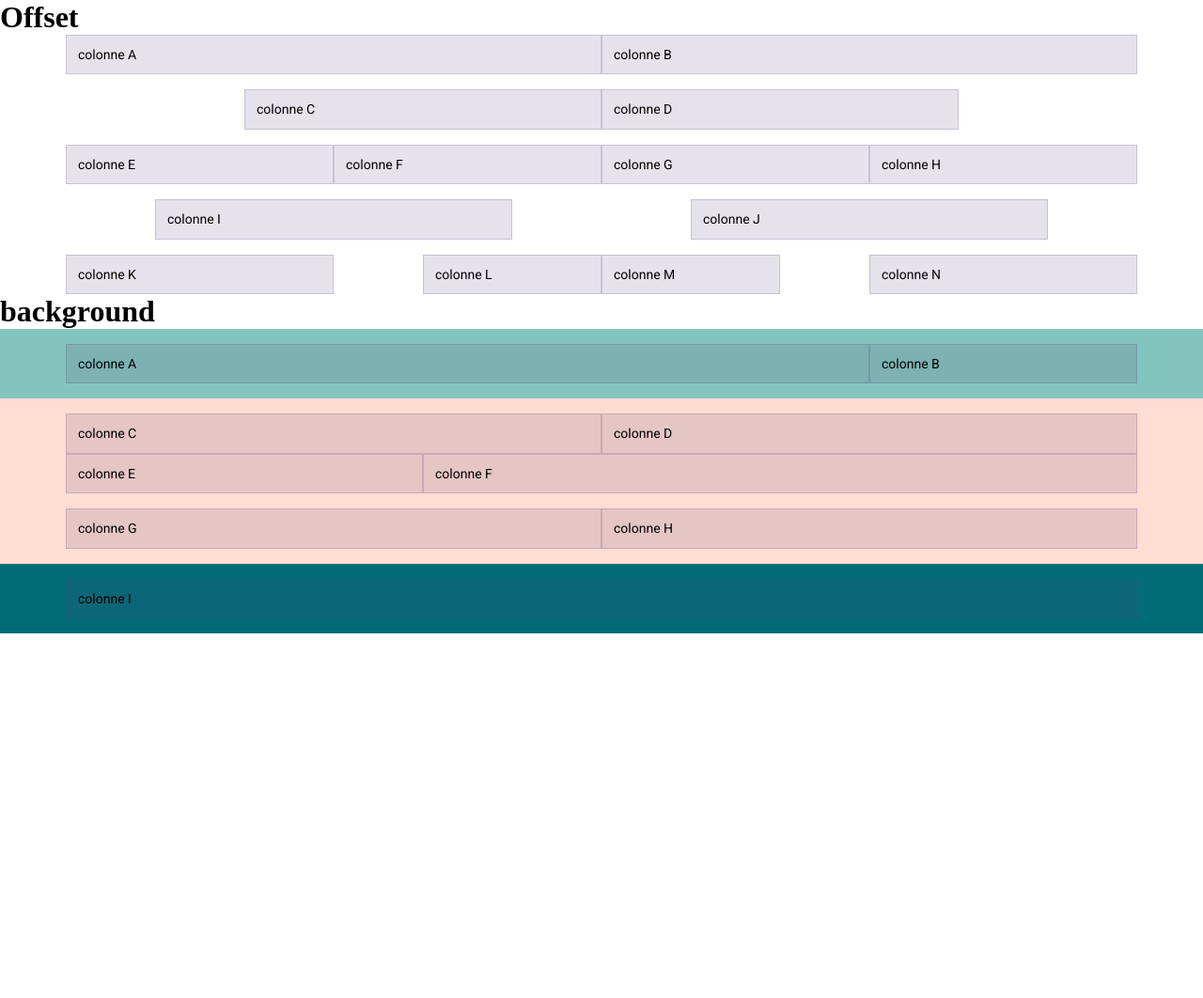
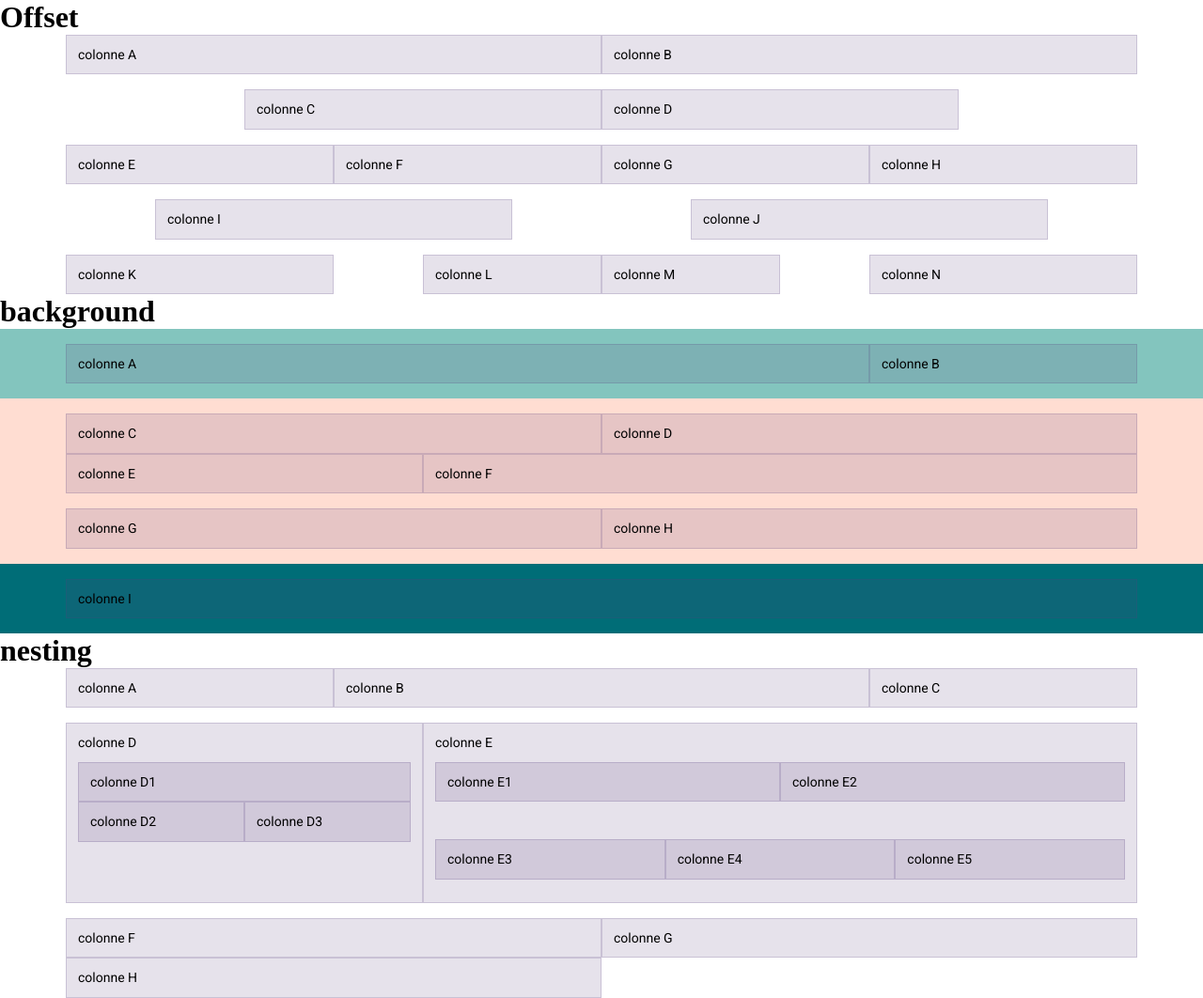
Before and after one commit to eikon-frontend-students/imd2-exercice-bootstrap-6-despairpanta, a website built with Parcel: page src/index.html in a window 1280 px wide. Shown: the whole page at 94% size. Before the commit the page ends 800 px from the top, so only its background shows below. Built offline with nearby package versions, Linux system fonts and the light colour scheme.

Commit message:
html nesting exercice

```diff
--- a/src/index.html
+++ b/src/index.html
@@ -84,6 +84,48 @@
       </div>
     </footer>
 
+    <!-- nesting -->
+
+    <h1>nesting</h1>
+
+    <div class="container">
+      <div class="row">
+        <div class="col-6 col-sm-4 col-lg-3">colonne A</div>
+        <div class="col-6 col-sm-4 col-lg-6">colonne B</div>
+        <div class="col-12 col-sm-4 col-lg-3">colonne C</div>
+      </div>
+
+      <div class="row">
+
+        <div class="col-12 col-sm-4">colonne D
+          <div class="row">
+            <div class="col-12">colonne D1</div>
+            <div class="col-12 col-xl-6">colonne D2</div>
+            <div class="col-12 col-xl-6">colonne D3</div>
+          </div>
+        </div>
+        <div class="col-12 col-sm-8">colonne E
+          <div class="row">
+            <div class="col-6">colonne E1</div>
+            <div class="col-6">colonne E2</div>
+          </div>
+          <div class="row">
+            <div class="col-12 col-xl-4">colonne E3</div>
+            <div class="col-12 col-xl-4">colonne E4</div>
+            <div class="col-12 col-xl-4">colonne E5</div>
+          </div>
+        </div>
+      </div>
+
+
+      <div class="row">
+        <div class="col-12 col-sm-6">colonne F</div>
+        <div class="col-12 col-sm-6">colonne G</div>
+        <div class="col-12 col-sm-6">colonne H</div>
+      </div>
+
+
+
     <script src="js/main.js" type="module"></script>
   </body>
 </html>
--- a/src/scss/main.scss
+++ b/src/scss/main.scss
@@ -27,6 +27,10 @@ video {
   border: 1px solid rgba(86, 61, 124, 0.2);
 }
 
+.row .row {
+  padding: 12px;
+}
+
 div {
   font-family: Roboto;
   font-size: 14px;
```
